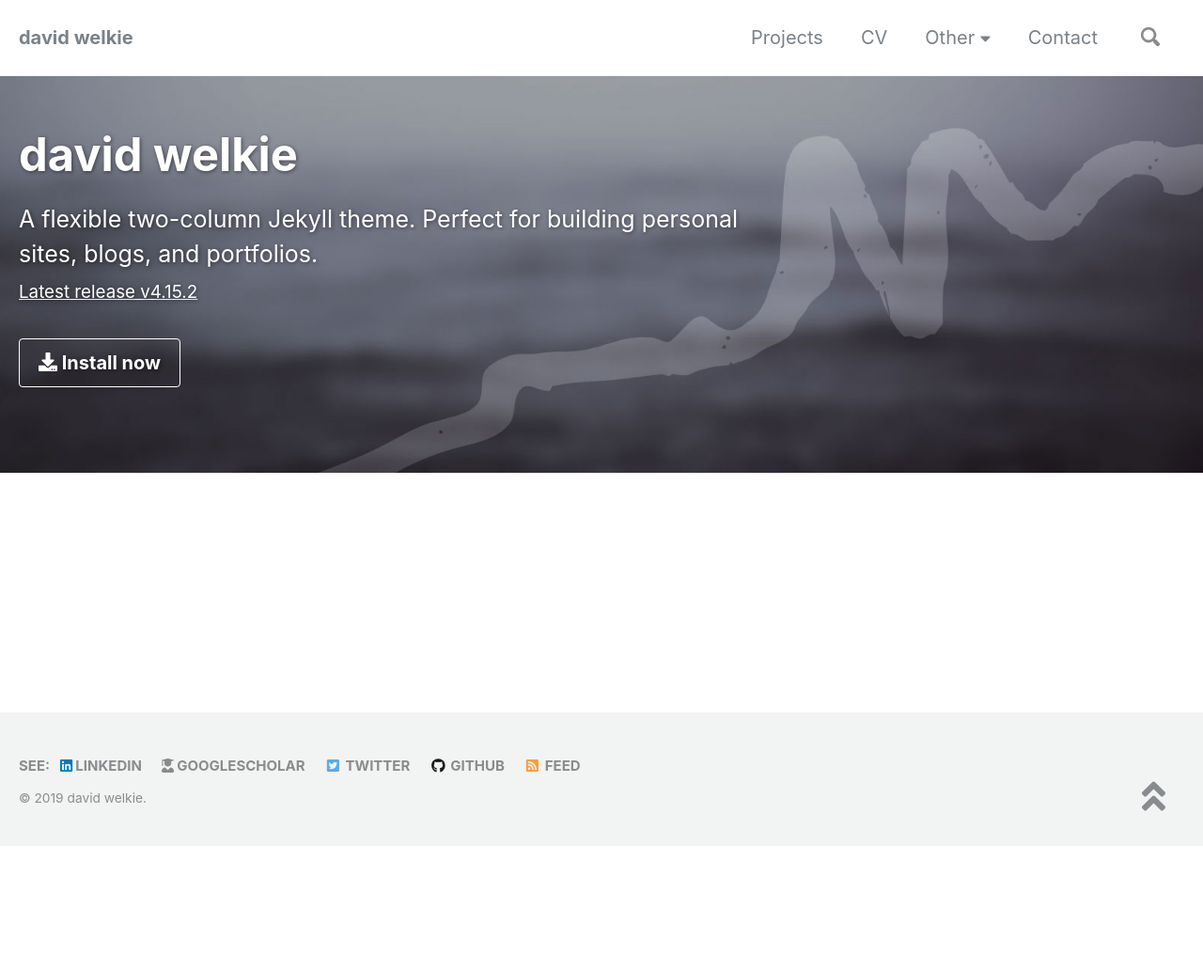
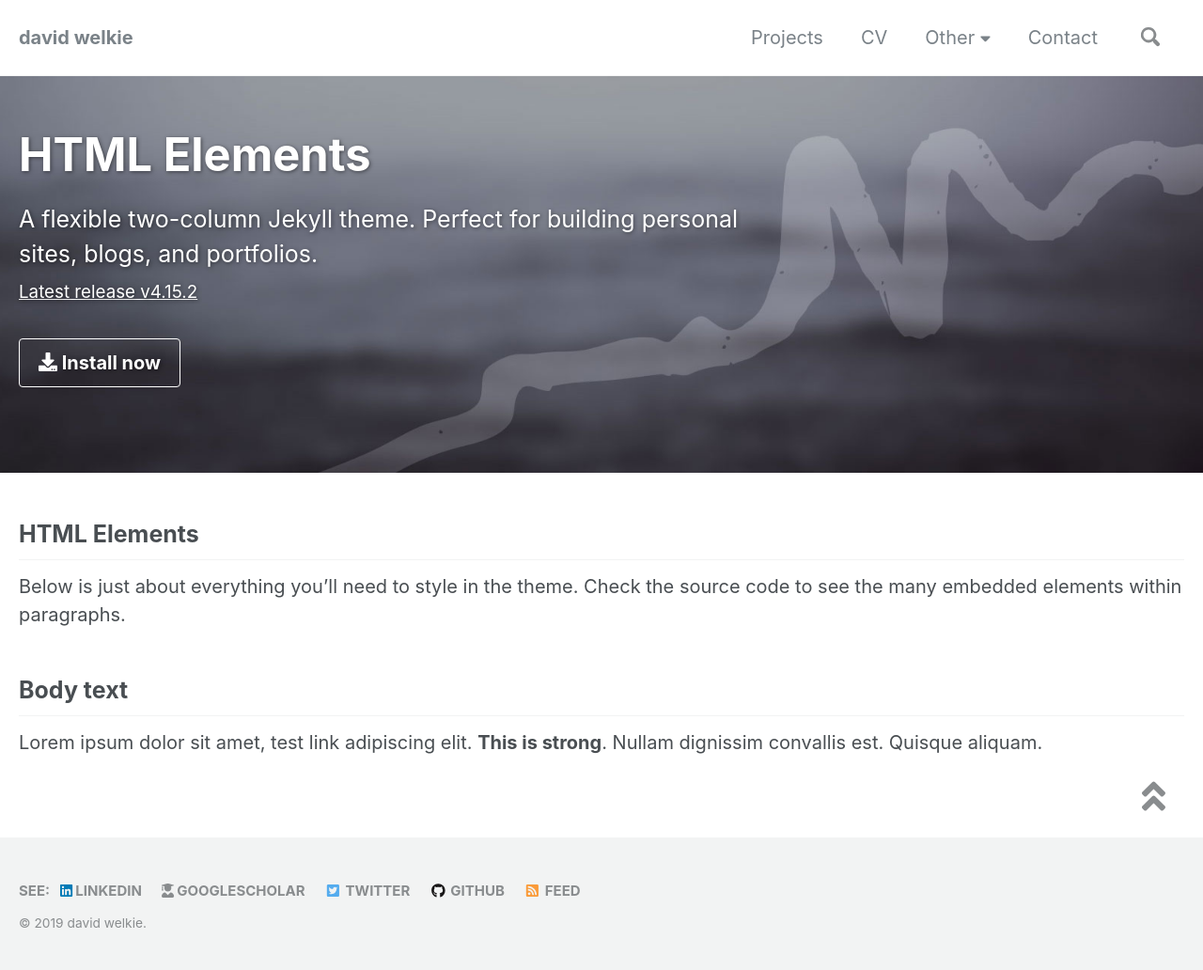
Before and after one commit to dwelkie/dwelkie.github.io, a Jekyll site: the page built from _pages/home.md, in a window 1280 px wide. Shown: the whole page at 94% size. Built offline with Jekyll 4.4.1, drawn with Linux system fonts in a browser that asks for light colours; nearby versions of some CDN libraries; our own code applies the rules of GitHub Pages for plain Markdown files; before the commit the page ends 900 px from its top, so only the background shows below that.

Commit message:
Update home.md

```diff
--- a/_pages/home.md
+++ b/_pages/home.md
@@ -15,5 +15,14 @@ header:
 excerpt: >
   A flexible two-column Jekyll theme. Perfect for building personal sites, blogs, and portfolios.<br />
   <small><a href="https://github.com/mmistakes/minimal-mistakes/releases/tag/4.15.2">Latest release v4.15.2</a></small>
+toc: true
+toc_sticky: true
+---
 
----
+## HTML Elements
+
+Below is just about everything you'll need to style in the theme. Check the source code to see the many embedded elements within paragraphs.
+
+## Body text
+
+Lorem ipsum dolor sit amet, test link adipiscing elit. **This is strong**. Nullam dignissim convallis est. Quisque aliquam.
```
